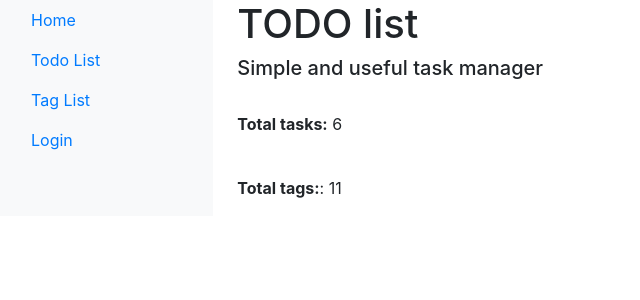
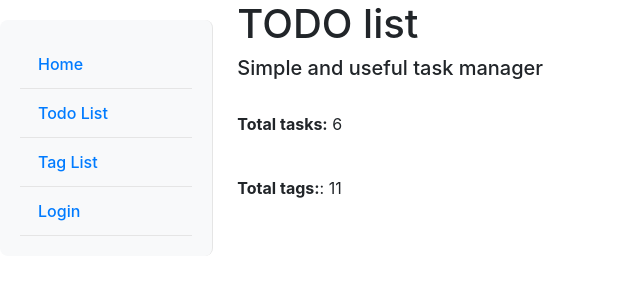
Before and after one commit to dpiuro/todo-list, a Django app: page / in a window 1280 px wide. Shown: the top 300 px of the page, without its empty margins (0-640 px from the left). Run offline with Django 5.2, Linux system fonts and the light colour scheme; data comes from the database, SQL or seed files in the repository; some libraries are stand-ins or nearby versions.

Commit message:
Added and connected static files, update sidebar

```diff
--- /dev/null
+++ b/static/css/styles.css
@@ -0,0 +1,28 @@
+
+.sidebar {
+    width: 250px;
+    padding: 20px;
+    background-color: #f8f9fa;
+    border-right: 1px solid #e5e5e5;
+    border-radius: 8px;
+    margin: 20px 0;
+}
+
+.sidebar .nav-link {
+    color: #007bff;
+    font-weight: 500;
+    padding: 12px 18px;
+    border-bottom: 1px solid #e5e5e5;
+}
+
+.sidebar .nav-link:hover {
+    background-color: #e9ecef;
+    text-decoration: none;
+}
+
+/* Активне посилання */
+.sidebar .nav-link.active {
+    font-weight: bold;
+    background-color: #007bff;
+    color: white;
+}
--- a/templates/base.html
+++ b/templates/base.html
@@ -11,16 +11,13 @@
 <body>
     <div class="container-fluid">
         <div class="row">
-            <!-- Sidebar -->
             <nav id="sidebar" class="col-md-3 col-lg-2 d-md-block bg-light sidebar">
                 {% include "includes/sidebar.html" %}
             </nav>
 
-            <!-- Main content -->
             <main role="main" class="col-md-9 ml-sm-auto col-lg-10 px-md-4">
                 {% block content %}{% endblock %}
 
-                <!-- Pagination block -->
                 {% block pagination %}
                     {% include "includes/pagination.html" %}
                 {% endblock %}
--- a/todo_list/settings.py
+++ b/todo_list/settings.py
@@ -9,7 +9,7 @@ https://docs.djangoproject.com/en/5.1/topics/settings/
 For the full list of settings and their values, see
 https://docs.djangoproject.com/en/5.1/ref/settings/
 """
-
+import os
 from pathlib import Path
 
 # Build paths inside the project like this: BASE_DIR / 'subdir'.
@@ -118,6 +118,8 @@ USE_TZ = True
 
 STATIC_URL = 'static/'
 
+STATICFILES_DIRS = [os.path.join(BASE_DIR, 'static')]
+
 # Default primary key field type
 # https://docs.djangoproject.com/en/5.1/ref/settings/#default-auto-field
 
```
